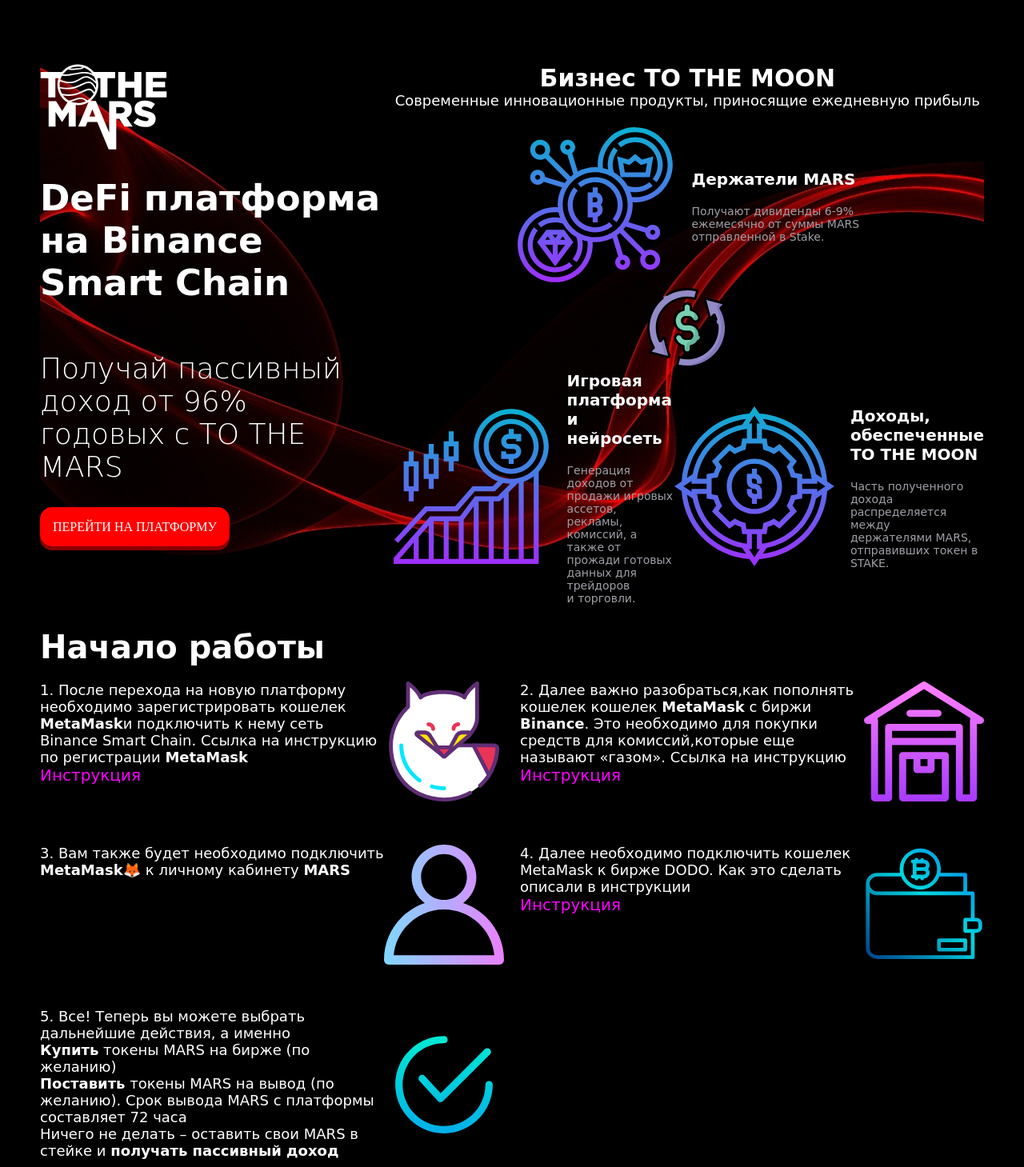
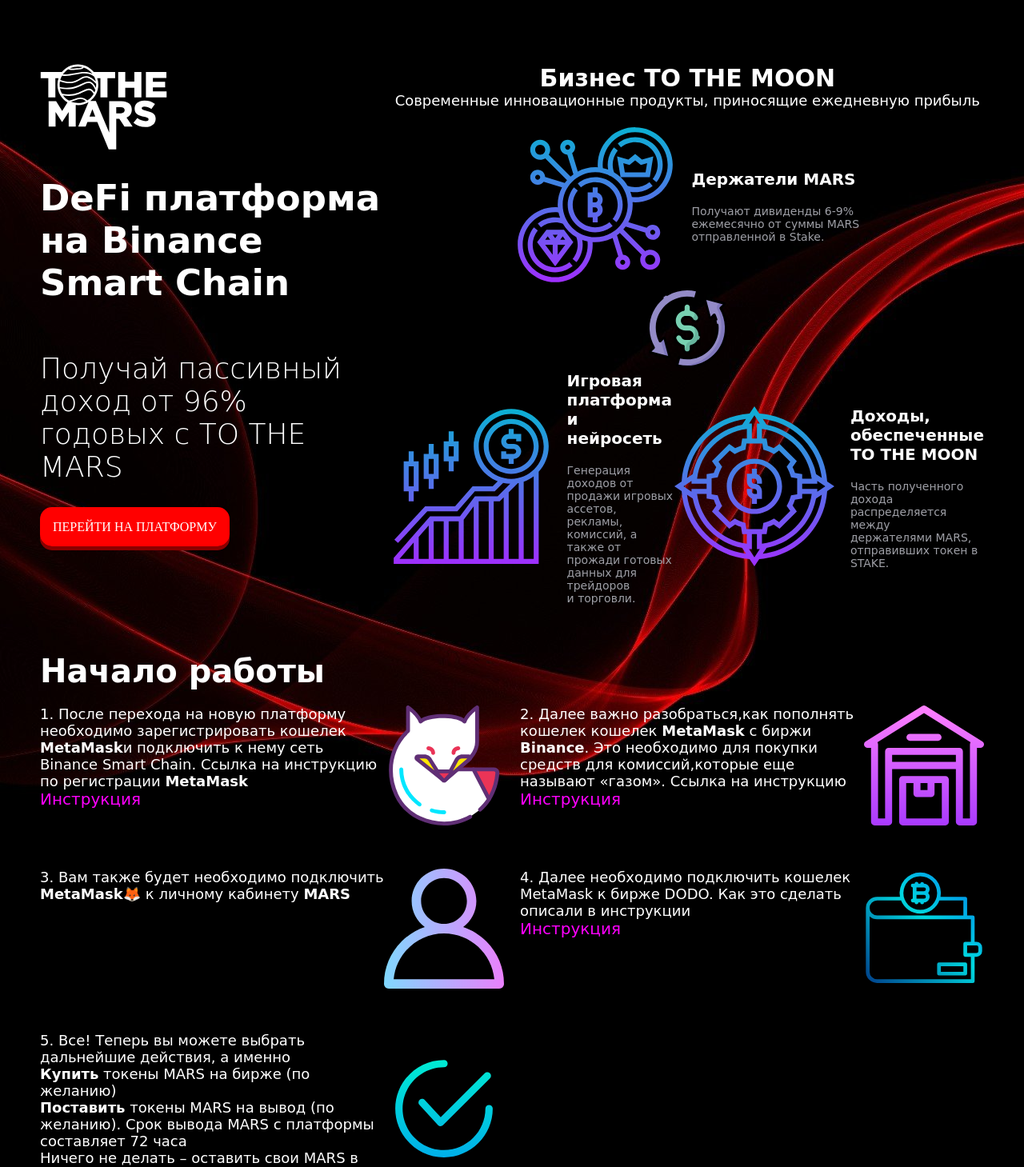
Before and after one commit to EnderKir/mars, a React (Create React App) app: page / in a window 1280 px wide. Shown: the top 1459 px of the page at 80% size. Built offline with nearby package versions, Linux system fonts and the light colour scheme.

Commit message:
some fixes

```diff
--- a/src/components/Home/Home.scss
+++ b/src/components/Home/Home.scss
@@ -1,7 +1,7 @@
 .Home {
   display: flex;
   flex-direction: column;
-  padding: 100px 50px;
+  padding: 20px 50px;
   color: white;
 
   @media (max-width: 1350px) {
@@ -9,7 +9,7 @@
   }
 
   @media (max-width: 1250px) {
-    padding: 70px 50px;
+    padding: 30px 50px;
   }
 
   &__content {
@@ -18,11 +18,6 @@
     width: 100%;
     justify-content: space-between;
 
-    background-image: url('../../assets/main-background.jpg');
-    background-repeat: no-repeat;
-    background-position: center center;
-    background-size: 100vw 100%;
-
     @media (max-width: 480px) {
       flex-direction: column;
     }
--- a/src/components/HowToStart/HowToStart.scss
+++ b/src/components/HowToStart/HowToStart.scss
@@ -1,6 +1,6 @@
 .HowToStart {
   display: flex;
-  margin-top: 30px;
+  margin-top: 60px;
   flex-direction: column;
   align-items: start;
 
--- a/src/index.scss
+++ b/src/index.scss
@@ -1,15 +1,19 @@
 body {
   margin: 0;
   font-family: -apple-system, BlinkMacSystemFont, 'Segoe UI', 'Roboto', 'Oxygen',
-    'Ubuntu', 'Cantarell', 'Fira Sans', 'Droid Sans', 'Helvetica Neue',
-    sans-serif;
+  'Ubuntu', 'Cantarell', 'Fira Sans', 'Droid Sans', 'Helvetica Neue',
+  sans-serif;
   -webkit-font-smoothing: antialiased;
   -moz-osx-font-smoothing: grayscale;
   background-color: black;
   font-family: "Comic Sans MS", cursive;
+
+  background-image: url('assets/main-background.jpg');
+  background-repeat: no-repeat;
+  background-position: top center;
 }
 
 code {
   font-family: source-code-pro, Menlo, Monaco, Consolas, 'Courier New',
-    monospace;
+  monospace;
 }
```
